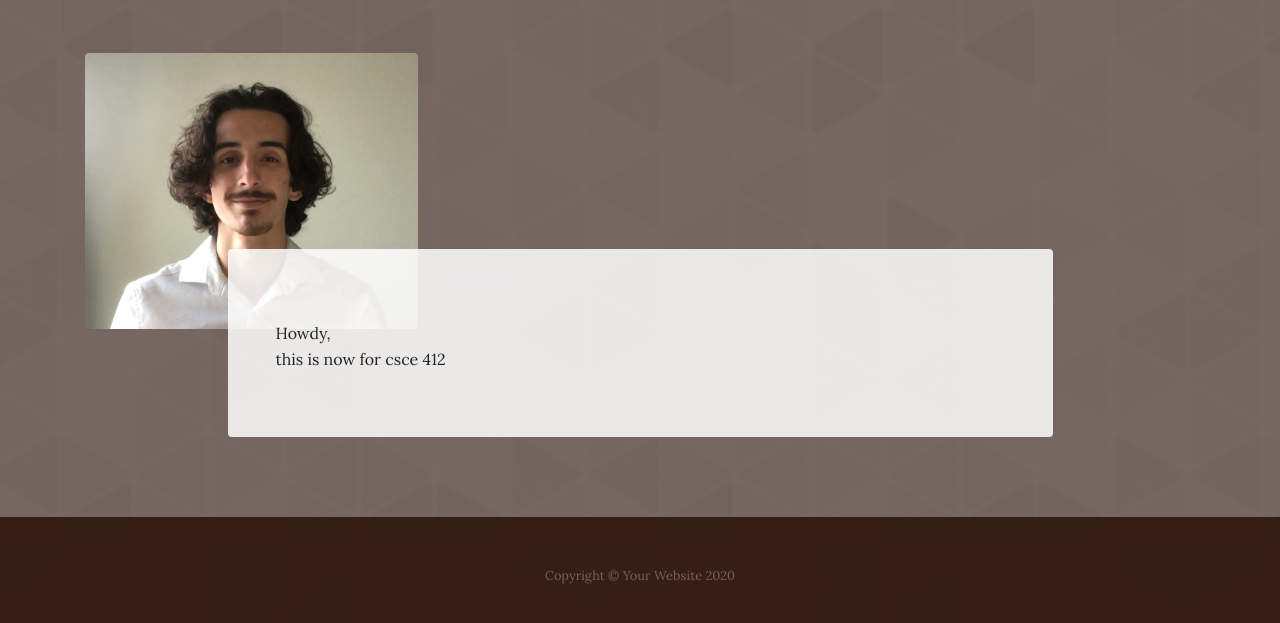
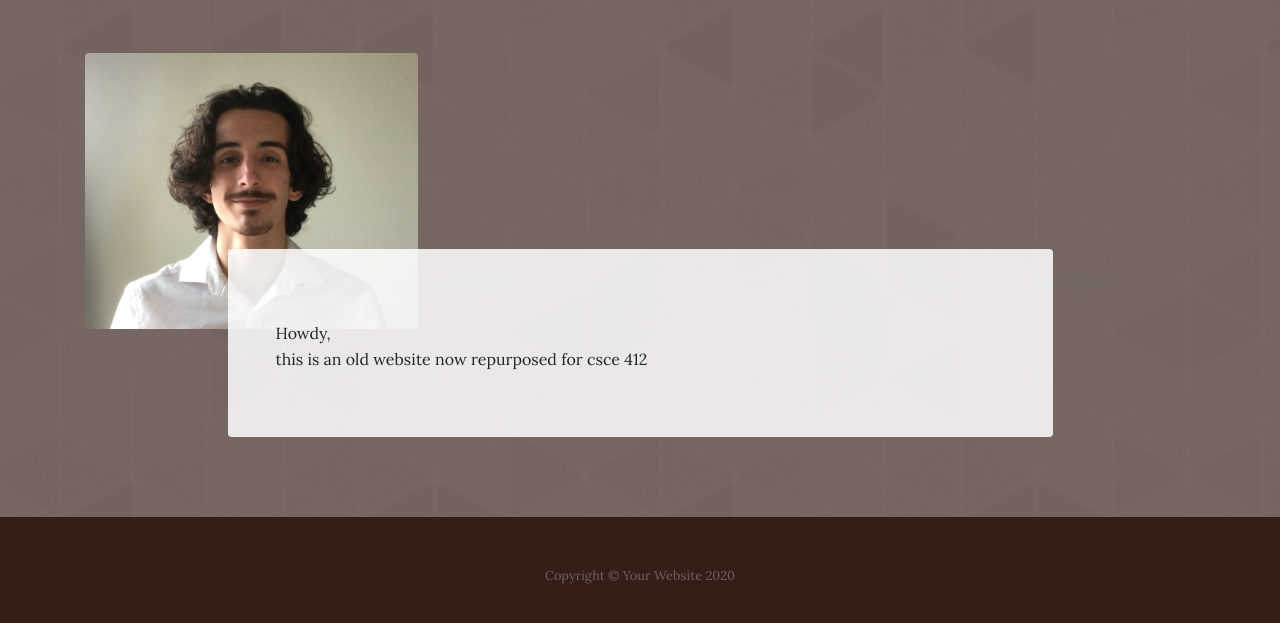
Before and after one commit to CSCE412F22/csce412jleal, a website: page about.html in a window 1280 px wide. Shown: the part 257-880 px from the top of the page. Drawn offline with Linux system fonts and the light colour scheme.

Commit message:
it works

```diff
--- a/about.html
+++ b/about.html
@@ -77,7 +77,7 @@
                 <span class="section-heading-lower"></span> -->
               </h2>
               Howdy,
-              <p>this is now for csce 412</p>
+              <p>this is an old website now repurposed for csce 412</p>
 
             </div>
           </div>
```
